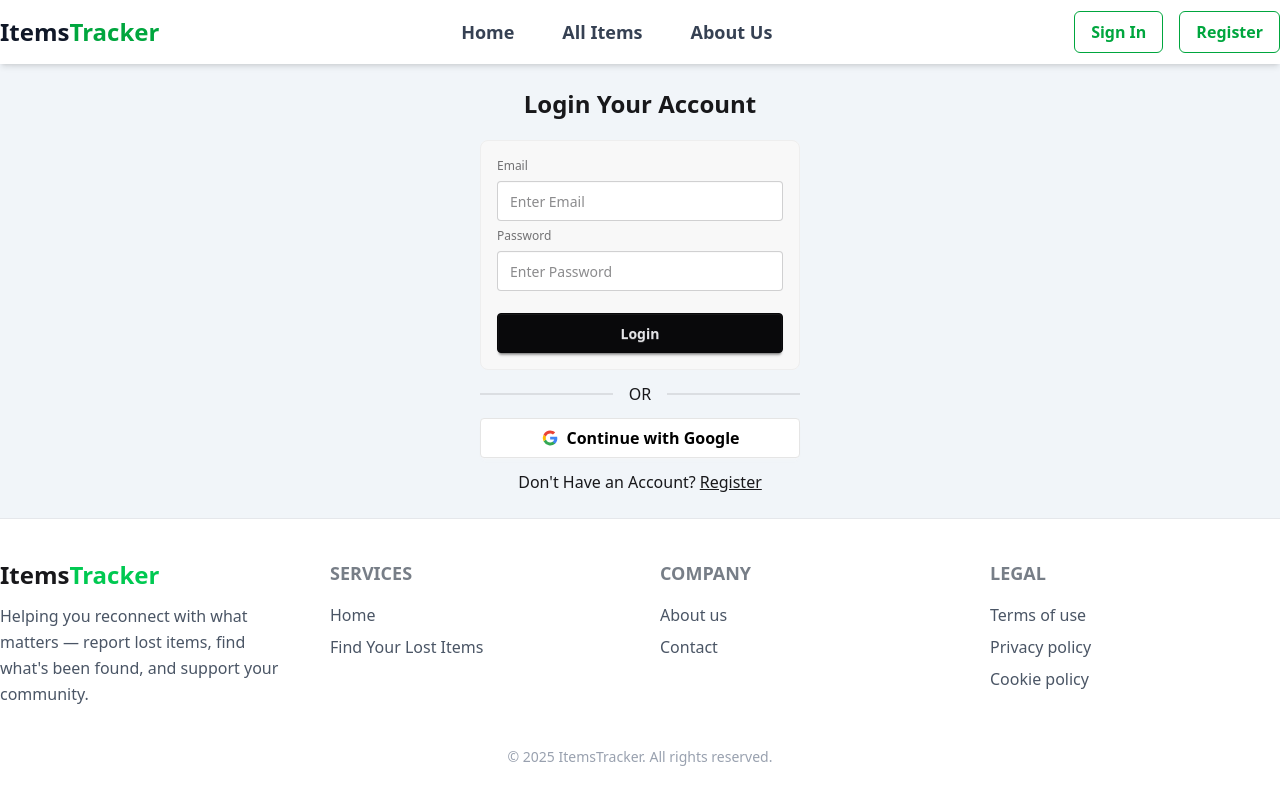
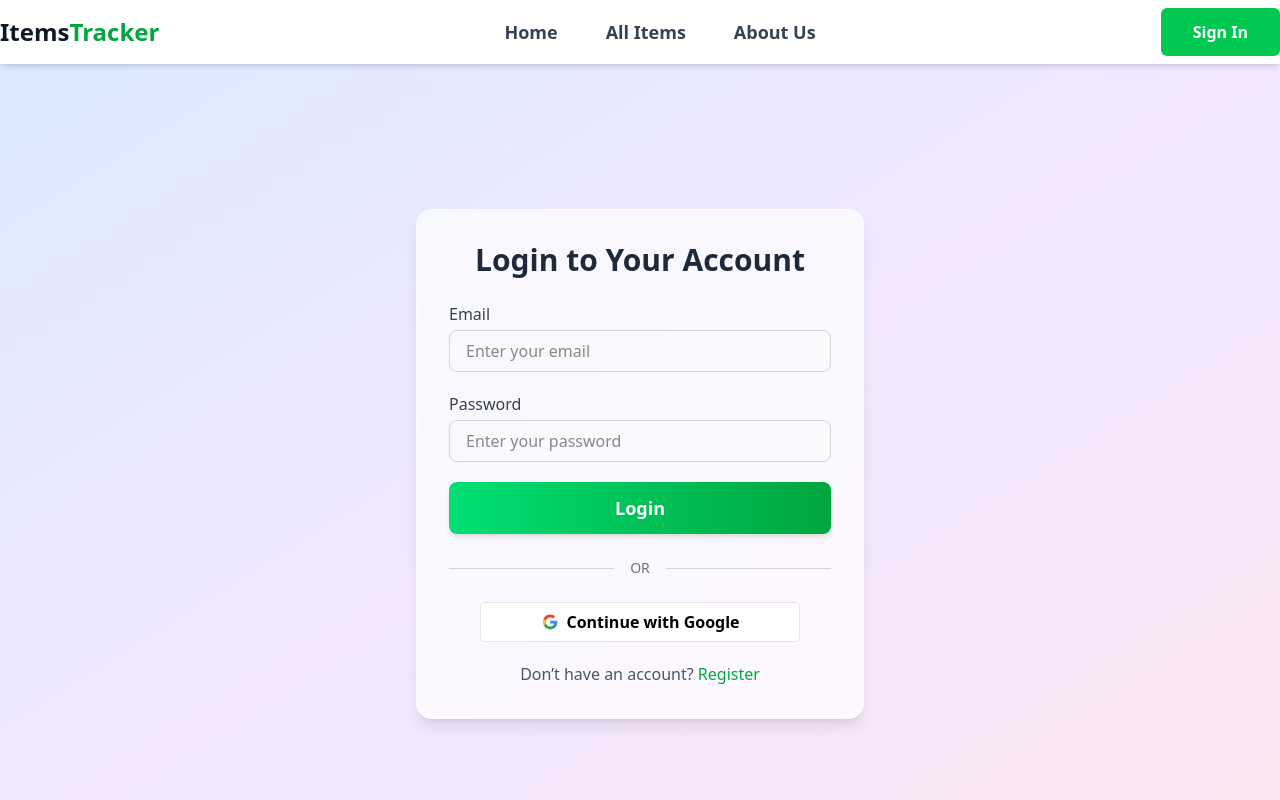
Before and after one commit to Captain-Kanak/found-lost-items-client, a React (Vite) app: page /signIn in a window 1280 px wide. Shown: the top 800 px of the page. Built offline with nearby package versions, Linux system fonts and the light colour scheme; no server answers.

Commit message:
add sorting on items

```diff
--- a/src/components/Header/Navbar.jsx
+++ b/src/components/Header/Navbar.jsx
@@ -131,8 +131,7 @@ const Navbar = () => {
                   {/* Sign Out Button */}
                   <button
                     onClick={handleSignOut}
-                    className="flex items-center gap-2 border border-green-600 text-green-600 rounded-md px-4 py-2
-                    font-semibold hover:bg-green-600 hover:text-white transition cursor-pointer"
+                    className="flex items-center justify-center gap-2 bg-green-500 text-white px-4 py-2 rounded-md hover:bg-green-600 transition cursor-pointer"
                     title="Sign Out"
                   >
                     <FaSignOutAlt /> Sign Out
@@ -143,19 +142,8 @@ const Navbar = () => {
           ) : (
             <>
               <Link to="/signIn">
-                <button
-                  className="border border-green-600 text-green-600 rounded-md px-4 py-2 font-semibold
-                 hover:bg-green-600 hover:text-white transition cursor-pointer"
-                >
+                <button className="bg-green-500 text-white lg:font-semibold px-4 lg:px-8 py-2 lg:py-3 rounded-md hover:bg-green-600 transition cursor-pointer">
                   Sign In
-                </button>
-              </Link>
-              <Link to="/register">
-                <button
-                  className="border border-green-600 text-green-600 rounded-md px-4 py-2 font-semibold
-                 hover:bg-green-600 hover:text-white transition cursor-pointer"
-                >
-                  Register
                 </button>
               </Link>
             </>
--- a/src/components/Home/LatestItems.jsx
+++ b/src/components/Home/LatestItems.jsx
@@ -16,9 +16,11 @@ const LatestItems = () => {
     },
   });
 
-  const firstSix = items.slice(0, 8);
+  const firstEight = items.slice(0, 8);
 
-  if (isLoading) return <Spinner />;
+  if (isLoading) {
+    return <Spinner />;
+  }
 
   return (
     <div className="mt-12">
@@ -29,13 +31,13 @@ const LatestItems = () => {
         Browse the most recently reported lost and found items in our community.
       </p>
       <div className="mt-10 grid grid-cols-1 lg:grid-cols-4 gap-4 lg:gap-4">
-        {firstSix.map((item) => (
+        {firstEight.map((item) => (
           <ItemsCard key={item._id} item={item} />
         ))}
       </div>
       <div className="my-8 flex items-center justify-center">
         <Link to="/found-lost-items">
-          <button className="btn btn-success text-lg text-white font-medium">
+          <button className="bg-green-500 text-white font-semibold px-8 py-3 rounded-md hover:bg-green-600 transition cursor-pointer">
             See All
           </button>
         </Link>
--- a/src/navigations/FoundLostItems.jsx
+++ b/src/navigations/FoundLostItems.jsx
@@ -8,6 +8,8 @@ import { useQuery } from "@tanstack/react-query";
 const FoundLostItems = () => {
   const axiosPublic = useAxiosPublic();
   const [searchTerm, setSearchTerm] = useState("");
+  const [sortPostType, setSortPostType] = useState(""); // Lost, Found
+  const [sortCategory, setSortCategory] = useState(""); // Electronics, Clothing, etc.
 
   const { data: items = [], isLoading } = useQuery({
     queryKey: ["items"],
@@ -17,11 +19,14 @@ const FoundLostItems = () => {
     },
   });
 
-  const filteredItems = items.filter(
-    (item) =>
-      item.title.toLowerCase().includes(searchTerm.toLowerCase()) ||
-      item.location.toLowerCase().includes(searchTerm.toLowerCase())
-  );
+  const filteredItems = items
+    .filter(
+      (item) =>
+        item.title.toLowerCase().includes(searchTerm.toLowerCase()) ||
+        item.location.toLowerCase().includes(searchTerm.toLowerCase())
+    )
+    .filter((item) => (sortPostType ? item.post_type === sortPostType : true))
+    .filter((item) => (sortCategory ? item.category === sortCategory : true));
 
   if (isLoading) return <Spinner />;
 
@@ -34,8 +39,9 @@ const FoundLostItems = () => {
         Find Your Lost Items Through Our Network
       </h1>
 
-      {/* Search Input */}
-      <div className="mb-8 max-w-md mx-auto">
+      {/* Search + Sort Controls */}
+      <div className="mb-8 max-w-4xl mx-auto grid grid-cols-1 sm:grid-cols-3 gap-4">
+        {/* Search */}
         <input
           type="text"
           placeholder="Search by title or location..."
@@ -43,8 +49,34 @@ const FoundLostItems = () => {
           onChange={(e) => setSearchTerm(e.target.value)}
           className="w-full px-4 py-2 border border-gray-300 rounded-md shadow-sm focus:outline-none focus:ring-2 focus:ring-blue-400"
         />
+
+        {/* Sort by Post Type */}
+        <select
+          value={sortPostType}
+          onChange={(e) => setSortPostType(e.target.value)}
+          className="w-full px-4 py-2 border border-gray-300 rounded-md shadow-sm focus:outline-none focus:ring-2 focus:ring-blue-400"
+        >
+          <option value="">All Types</option>
+          <option value="Lost">Lost</option>
+          <option value="Found">Found</option>
+        </select>
+
+        {/* Sort by Category */}
+        <select
+          value={sortCategory}
+          onChange={(e) => setSortCategory(e.target.value)}
+          className="w-full px-4 py-2 border border-gray-300 rounded-md shadow-sm focus:outline-none focus:ring-2 focus:ring-blue-400"
+        >
+          <option value="">All Categories</option>
+          <option value="Electronics">Electronics</option>
+          <option value="Clothing">Clothing</option>
+          <option value="Documents">Documents</option>
+          <option value="Accessories">Accessories</option>
+          {/* You can add more categories as needed */}
+        </select>
       </div>
 
+      {/* Items List */}
       <div>
         {filteredItems.length > 0 ? (
           <div className="grid gap-4 grid-cols-1 md:grid-cols-2 lg:grid-cols-4">
--- a/src/pages/AddLostFoundItem.jsx
+++ b/src/pages/AddLostFoundItem.jsx
@@ -199,7 +199,7 @@ const AddLostFoundItem = () => {
 
           <button
             type="submit"
-            className="w-full bg-indigo-600 hover:bg-indigo-700 transition text-white font-semibold rounded-lg py-3 mt-6 shadow-md shadow-indigo-300/50 cursor-pointer"
+            className="w-full bg-green-500 hover:bg-green-600 transition text-white font-semibold rounded-lg py-3 mt-6 shadow-md shadow-indigo-300/50 cursor-pointer"
           >
             Add Item
           </button>
--- a/src/pages/ItemDetails.jsx
+++ b/src/pages/ItemDetails.jsx
@@ -163,7 +163,7 @@ const ItemDetails = () => {
               <>
                 {status === "recovered" ? (
                   <p className="text-green-600 font-semibold text-lg">
-                    Item already recovered.
+                    ✅ Item recovered Successfully.
                   </p>
                 ) : (
                   <>
--- a/src/pages/RecoveredItems.jsx
+++ b/src/pages/RecoveredItems.jsx
@@ -37,7 +37,7 @@ const RecoveredItems = () => {
         <button
           onClick={() => setIsTableView(false)}
           className={`btn flex items-center gap-2 ${
-            !isTableView ? "btn-primary" : "btn-outline"
+            !isTableView ? "btn bg-green-500 text-white" : "btn-outline"
           }`}
         >
           <PiCards size={20} />
@@ -47,7 +47,7 @@ const RecoveredItems = () => {
         <button
           onClick={() => setIsTableView(true)}
           className={`btn flex items-center gap-2 ${
-            isTableView ? "btn-primary" : "btn-outline"
+            isTableView ? "btn bg-green-500 text-white" : "btn-outline"
           }`}
         >
           <RiTableView size={20} />
--- a/src/pages/Register.jsx
+++ b/src/pages/Register.jsx
@@ -13,58 +13,46 @@ const Register = () => {
   const handleRegister = (e) => {
     e.preventDefault();
 
-    // get form data
     const form = e.target;
     const name = form.name.value;
     const email = form.email.value;
     const photo = form.photo.value;
     const password = form.password.value;
 
-    // Password validation rules
+    // Password validation
     const hasUpperCase = /[A-Z]/.test(password);
     const hasLowerCase = /[a-z]/.test(password);
     const isLongEnough = password.length >= 6;
 
-    if (!hasUpperCase) {
+    if (!hasUpperCase)
       return setErrorMessage(
         "Password must contain at least one uppercase letter."
       );
-    }
-
-    if (!hasLowerCase) {
+    if (!hasLowerCase)
       return setErrorMessage(
         "Password must contain at least one lowercase letter."
       );
-    }
+    if (!isLongEnough)
+      return setErrorMessage("Password must be at least 6 characters long.");
 
-    if (!isLongEnough) {
-      return setErrorMessage("Password must be at least 6 characters long.");
-    }
-
-    // create user
+    // Create user
     createUser(email, password)
       .then(() => {
-        const userInfo = {
-          displayName: name,
-          photoURL: photo,
-        };
-
+        const userInfo = { displayName: name, photoURL: photo };
         updateUserProfile(userInfo)
           .then(() => {
-            form.reset(); // Clear form
+            form.reset();
             navigate("/");
             Swal.fire({
-              title: "Account Created Successfully!",
+              title: "🎉 Account Created Successfully!",
               icon: "success",
-              timer: 1000,
-              didOpen: () => {
-                Swal.showLoading();
-              },
+              timer: 1200,
+              showConfirmButton: false,
             });
           })
           .catch((error) => {
             Swal.fire({
-              title: "Profile Update Failed!",
+              title: "Profile Update Failed",
               text: error.message,
               icon: "error",
             });
@@ -72,7 +60,7 @@ const Register = () => {
       })
       .catch((error) => {
         Swal.fire({
-          title: "Registration Failed!",
+          title: "Registration Failed",
           text: error.message,
           icon: "error",
         });
@@ -80,56 +68,108 @@ const Register = () => {
   };
 
   return (
-    <div className="py-6">
+    <div className="min-h-screen flex items-center justify-center bg-gradient-to-br from-pink-100 via-purple-100 to-blue-100">
       <Helmet>
         <title>Register - App</title>
       </Helmet>
-      <form onSubmit={handleRegister}>
-        <h1 className="text-center text-2xl font-bold">Create a New Account</h1>
-        <fieldset className="fieldset bg-base-200 border-base-300 rounded-box w-xs mx-auto border p-4 mt-5">
-          <label className="label">Name</label>
+
+      <div className="w-full max-w-md bg-white/70 backdrop-blur-lg rounded-2xl shadow-lg p-8 border border-white/40">
+        {/* Title */}
+        <h1 className="text-center text-3xl font-extrabold text-gray-800 mb-6">
+          Create a New Account
+        </h1>
+
+        {/* Form */}
+        <form onSubmit={handleRegister} className="space-y-5">
+          {/* Name */}
+          <div>
+            <label className="block text-gray-700 font-medium mb-1">Name</label>
             <input
               type="text"
               name="name"
-            className="input"
-            placeholder="Enter Name"
+              required
+              className="w-full px-4 py-2 rounded-lg border border-gray-300 focus:ring-2 focus:ring-pink-400 focus:outline-none"
+              placeholder="Enter your name"
             />
+          </div>
 
-          <label className="label">Email</label>
+          {/* Email */}
+          <div>
+            <label className="block text-gray-700 font-medium mb-1">
+              Email
+            </label>
             <input
               type="email"
               name="email"
-            className="input"
-            placeholder="Enter Email"
+              required
+              className="w-full px-4 py-2 rounded-lg border border-gray-300 focus:ring-2 focus:ring-pink-400 focus:outline-none"
+              placeholder="Enter your email"
             />
+          </div>
 
-          <label className="label">Photo</label>
+          {/* Photo URL */}
+          <div>
+            <label className="block text-gray-700 font-medium mb-1">
+              Photo URL
+            </label>
             <input
               type="url"
               name="photo"
-            className="input"
-            placeholder="Enter Photo URL"
+              className="w-full px-4 py-2 rounded-lg border border-gray-300 focus:ring-2 focus:ring-pink-400 focus:outline-none"
+              placeholder="Enter photo URL"
             />
+          </div>
 
-          <label className="label">Password</label>
+          {/* Password */}
+          <div>
+            <label className="block text-gray-700 font-medium mb-1">
+              Password
+            </label>
             <input
               type="password"
               name="password"
-            className="input"
-            placeholder="Enter Password"
+              required
+              className="w-full px-4 py-2 rounded-lg border border-gray-300 focus:ring-2 focus:ring-pink-400 focus:outline-none"
+              placeholder="Enter password"
             />
+          </div>
 
-          <button className="btn btn-neutral mt-4">Register</button>
-        </fieldset>
-        <p className="text-center text-red-500">{errorMessage}</p>
+          {/* Error Message */}
+          {errorMessage && (
+            <p className="text-center text-red-500 font-medium">
+              {errorMessage}
+            </p>
+          )}
+
+          {/* Register Button */}
+          <button
+            type="submit"
+            className="w-full py-3 rounded-lg text-white text-lg font-semibold bg-gradient-to-r from-green-400 to-green-600 hover:from-green-500 hover:to-green-700 transition-all duration-300 shadow-md cursor-pointer"
+          >
+            Register
+          </button>
         </form>
-      <div className="w-xs mx-auto divider">OR</div>
+
+        {/* Divider */}
+        <div className="flex items-center my-6">
+          <hr className="flex-1 border-gray-300" />
+          <span className="px-4 text-gray-500 text-sm">OR</span>
+          <hr className="flex-1 border-gray-300" />
+        </div>
+
+        {/* Social Sign In */}
         <SocialSignIn />
-      <div className="mt-3 flex items-center gap-1 justify-center w-xs mx-auto font-medium">
-        <p>Already Have an Account?</p>
-        <Link to="/signin" className="underline">
-          SignIn
+
+        {/* Sign In Link */}
+        <p className="mt-5 text-center text-gray-600">
+          Already have an account?{" "}
+          <Link
+            to="/signin"
+            className="text-green-600 hover:underline font-medium"
+          >
+            Sign In
           </Link>
+        </p>
       </div>
     </div>
   );
--- a/src/pages/SignIn.jsx
+++ b/src/pages/SignIn.jsx
@@ -14,65 +14,100 @@ const SignIn = () => {
   const handleSignIn = (e) => {
     e.preventDefault();
 
-    // get form data
     const form = e.target;
     const email = form.email.value;
     const password = form.password.value;
 
-    // sign in user with email & password
     signInUser(email, password)
-      .then((result) => {
-        console.log(result.user);
-
+      .then(() => {
         navigate(from, { replace: true });
         Swal.fire({
-          title: "Welcome Back",
+          title: "Welcome Back! 🎉",
           icon: "success",
-          timer: 1000,
-          didOpen: () => {
-            Swal.showLoading();
-          },
+          timer: 1200,
+          showConfirmButton: false,
         });
       })
       .catch((error) => {
-        console.log(error);
+        Swal.fire({
+          title: "Login Failed",
+          text: error.message,
+          icon: "error",
+        });
       });
   };
 
   return (
-    <div className="py-6">
+    <div className="min-h-screen flex items-center justify-center bg-gradient-to-br from-blue-100 via-purple-100 to-pink-100">
       <Helmet>
-        <title>Signin - App</title>
+        <title>Sign In - App</title>
       </Helmet>
-      <form onSubmit={handleSignIn}>
-        <h1 className="text-center text-2xl font-bold">Login Your Account</h1>
-        <fieldset className="fieldset bg-base-200 border-base-300 rounded-box w-xs mx-auto border p-4 mt-5">
-          <label className="label">Email</label>
+
+      <div className="w-full max-w-md bg-white/70 backdrop-blur-lg rounded-2xl shadow-lg p-8 border border-white/40">
+        {/* Title */}
+        <h1 className="text-center text-3xl font-extrabold text-gray-800 mb-6">
+          Login to Your Account
+        </h1>
+
+        {/* Form */}
+        <form onSubmit={handleSignIn} className="space-y-5">
+          {/* Email */}
+          <div>
+            <label className="block text-gray-700 font-medium mb-1">
+              Email
+            </label>
             <input
               type="email"
               name="email"
-            className="input"
-            placeholder="Enter Email"
+              required
+              className="w-full px-4 py-2 rounded-lg border border-gray-300 focus:ring-2 focus:ring-indigo-400 focus:outline-none"
+              placeholder="Enter your email"
             />
+          </div>
 
-          <label className="label">Password</label>
+          {/* Password */}
+          <div>
+            <label className="block text-gray-700 font-medium mb-1">
+              Password
+            </label>
             <input
               type="password"
               name="password"
-            className="input"
-            placeholder="Enter Password"
+              required
+              className="w-full px-4 py-2 rounded-lg border border-gray-300 focus:ring-2 focus:ring-indigo-400 focus:outline-none"
+              placeholder="Enter your password"
             />
+          </div>
 
-          <button className="btn btn-neutral mt-4">Login</button>
-        </fieldset>
+          {/* Login Button */}
+          <button
+            type="submit"
+            className="w-full py-3 rounded-lg text-white text-lg font-semibold bg-gradient-to-r from-green-400 to-green-600 hover:from-green-500 hover:to-green-700 transition-all duration-300 shadow-md cursor-pointer"
+          >
+            Login
+          </button>
         </form>
-      <div className="w-xs mx-auto divider">OR</div>
+
+        {/* Divider */}
+        <div className="flex items-center my-6">
+          <hr className="flex-1 border-gray-300" />
+          <span className="px-4 text-gray-500 text-sm">OR</span>
+          <hr className="flex-1 border-gray-300" />
+        </div>
+
+        {/* Social Sign In */}
         <SocialSignIn from={from} />
-      <div className="mt-3 flex items-center gap-1 justify-center w-xs mx-auto font-medium">
-        <p>Don't Have an Account?</p>
-        <Link to="/register" className="underline">
+
+        {/* Register Link */}
+        <p className="mt-5 text-center text-gray-600">
+          Don’t have an account?{" "}
+          <Link
+            to="/register"
+            className="text-green-600 hover:underline font-medium"
+          >
             Register
           </Link>
+        </p>
       </div>
     </div>
   );
```
Also changed, not shown: src/pages/MyItems.jsx (+30 -29 lines). Lines whose indentation alone changed are shown as unchanged.
